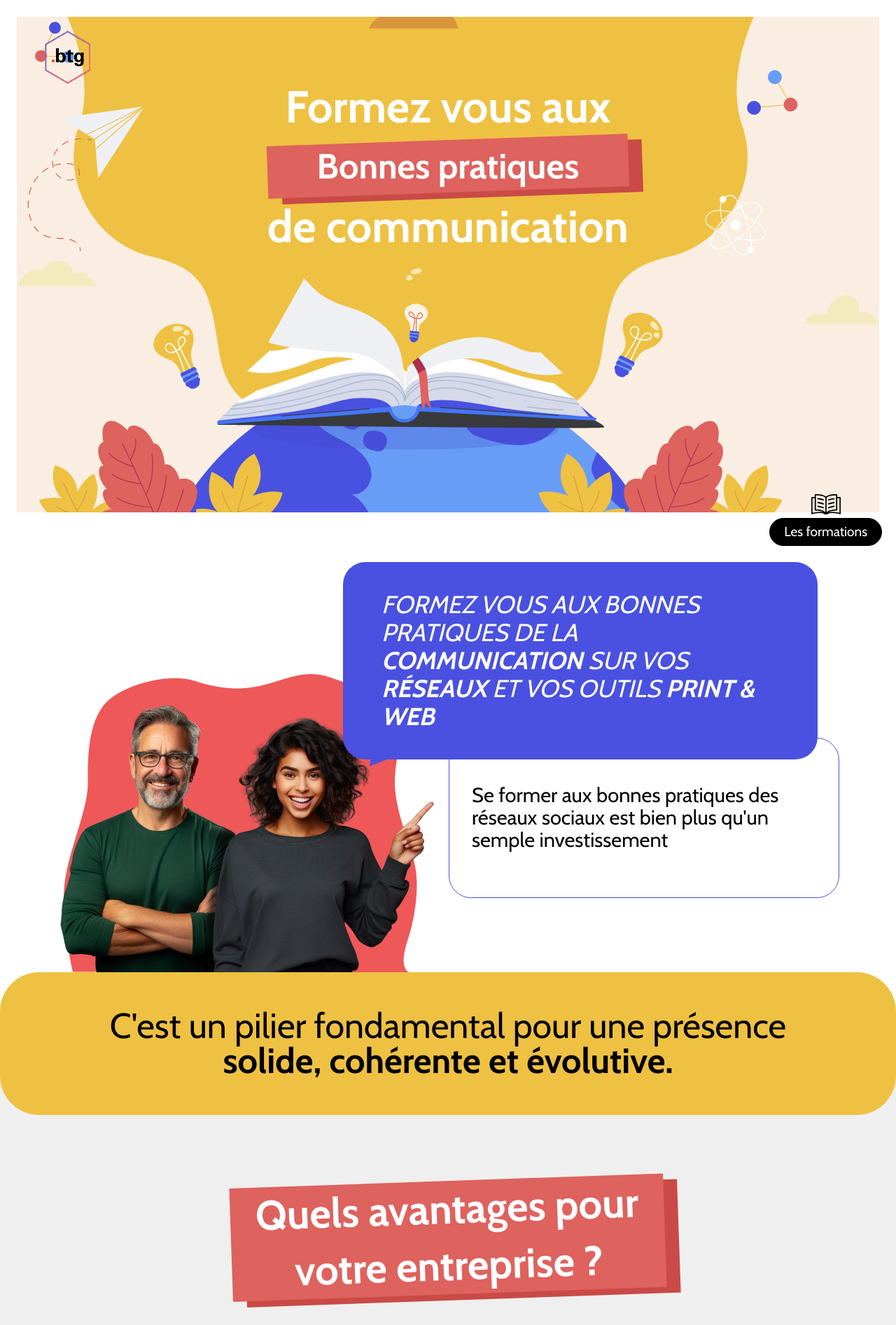
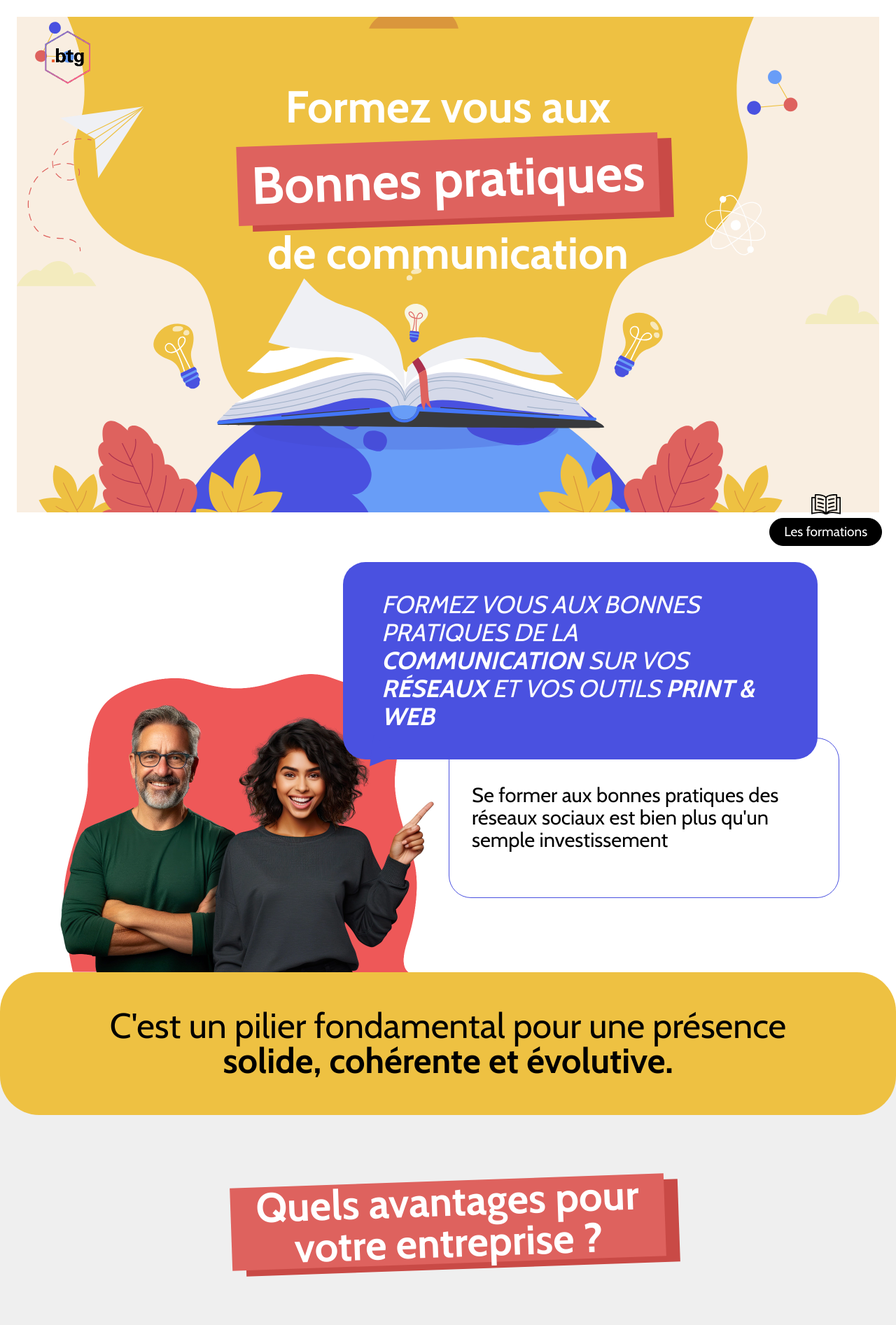
Before and after one commit to Btg-Commnucation/formation, a React (Vite) app: page / in a window 1280 px wide. Shown: the top 1893 px of the page at 70% size. Built offline with nearby package versions, Linux system fonts and the light colour scheme; no server answers.

Commit message:
bug correction

```diff
--- a/src/components/Avantages.tsx
+++ b/src/components/Avantages.tsx
@@ -5,7 +5,7 @@ const Avantages = () => {
     <section className="relative z-2 mt-[68px] bg-gray pb-[77px] pt-[67px] desktop:mt-[-65px] desktop:pt-[159px]">
       <div className="flex flex-col items-center justify-center">
         <h2 className="after:z-1 relative w-fit max-w-[75%] px-5 text-center text-md font-bold text-white before:absolute before:inset-0 before:z-2 before:mx-auto before:h-full before:w-full before:rotate-178 before:bg-red-400 before:content-[''] after:absolute after:left-5 after:top-2 after:h-full after:w-full after:rotate-178 after:bg-red-700 after:content-[''] tablet:max-w-[620px] tablet:text-3xl">
-          <span className="rotate-2 relative z-10 flow-root leading-snug">
+          <span className="rotate-2 relative z-10 flow-root leading-none">
             Quels avantages pour votre entreprise ?
           </span>
         </h2>
--- a/src/components/Header.tsx
+++ b/src/components/Header.tsx
@@ -61,15 +61,17 @@ const Header = () => {
           </a>
           <div className="z-0 relative h-[708px] w-full overflow-hidden">
             <img
-              className="lg:object-fit object-center-bottom absolute bottom-0 mx-auto h-full w-full max-w-full object-cover lg:relative lg:w-full lg:max-w-[1064px]"
+              className="lg:object-fit object-center-bottom absolute bottom-0 mx-auto h-full w-full max-w-full object-cover desktop:overflow-hidden lg:relative lg:w-full lg:max-w-[1064px]"
               src={background}
               alt="Un livre ouvert posé sur une planète"
             />
           </div>
           <h1 className="absolute left-0 right-0 top-20 mx-auto flex w-fit flex-col text-center text-[25px] font-bold text-white tablet:top-8 tablet:text-4xl desktop:top-20">
             Formez vous aux{" "}
-            <span className="after:z-1 relative px-5 text-md text-white before:absolute before:inset-0 before:z-2 before:mx-auto before:h-full before:w-full before:rotate-178 before:bg-red-400 before:content-[''] after:absolute after:left-5 after:top-2 after:h-full after:w-full after:rotate-178 after:bg-red-700 after:content-[''] tablet:text-2xl">
-              <span className="rotate-2 relative z-10">Bonnes pratiques</span>
+            <span className="after:z-1 relative px-5 text-md text-white before:absolute before:inset-0 before:z-2 before:mx-auto before:h-full before:w-full before:rotate-178 before:bg-red-400 before:content-[''] after:absolute after:left-5 after:top-2 after:h-full after:w-full after:rotate-178 after:bg-red-700 after:content-[''] tablet:text-2xl desktop:text-5xl">
+              <span className="rotate-2 relative z-10 flow-root">
+                Bonnes pratiques
+              </span>
             </span>{" "}
             de communication
           </h1>
```
Also changed, not shown: 4 other files (tests, documents, lock files or other folders).
